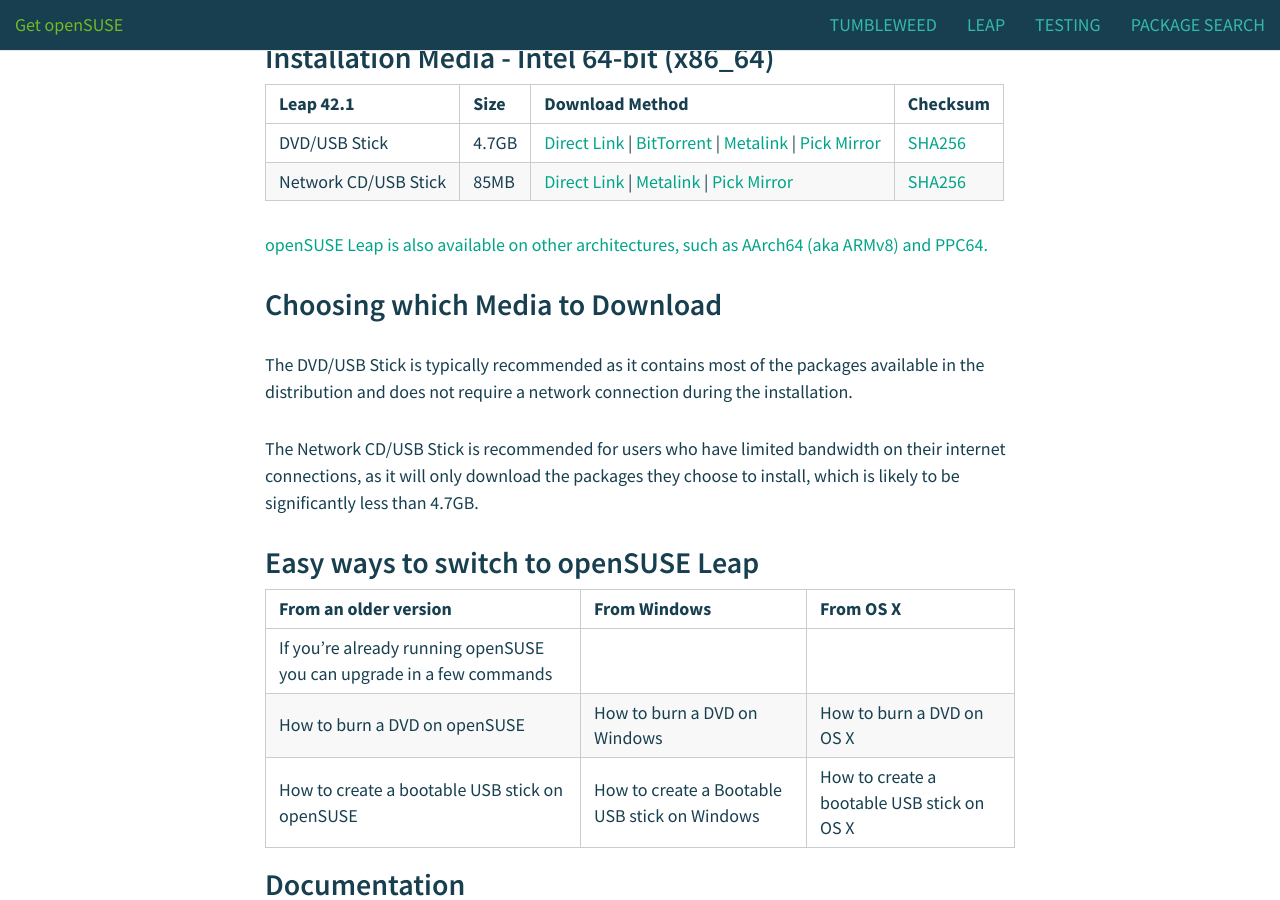
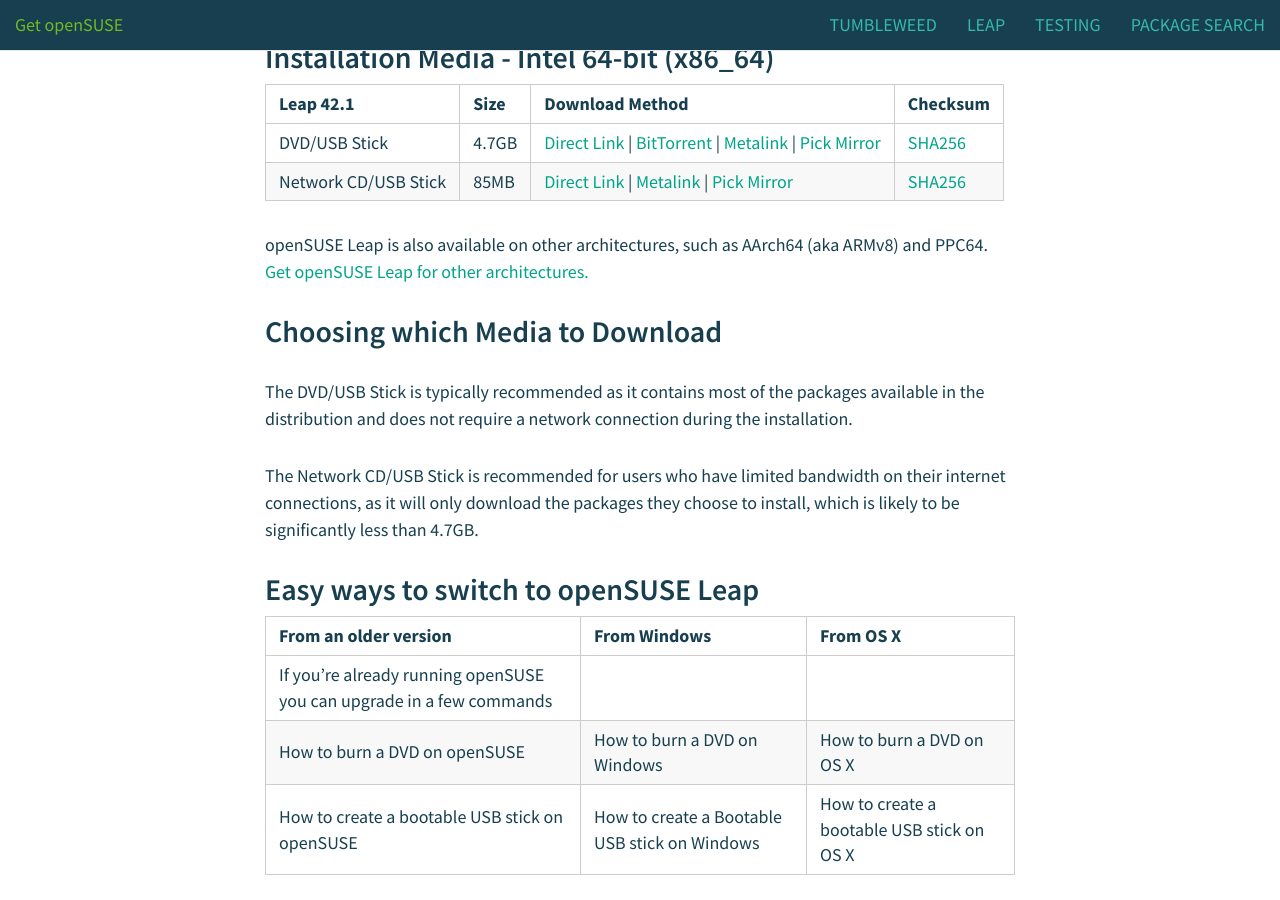
Before and after one commit to sysrich/new-software.o.o, a Jekyll site: the page built from leap/index.md, in a window 1280 px wide and 900 px high, scrolled down 310 px. Built offline with Jekyll 4.4.1, drawn with Linux system fonts in a browser that asks for light colours; nearby versions of some CDN libraries.

Commit message:
Improve arch link presentation

```diff
--- a/leap/index.md
+++ b/leap/index.md
@@ -10,7 +10,8 @@
 | DVD/USB Stick | 4.7GB | [Direct Link](http://download.opensuse.org/distribution/leap/42.1/iso/openSUSE-Leap-42.1-DVD-x86_64.iso) \| [BitTorrent](http://download.opensuse.org/distribution/leap/42.1/iso/openSUSE-Leap-42.1-DVD-x86_64.iso.torrent) \| [Metalink](http://download.opensuse.org/distribution/leap/42.1/iso/openSUSE-Leap-42.1-DVD-x86_64.iso.meta4) \| [Pick Mirror](http://download.opensuse.org/distribution/leap/42.1/iso/openSUSE-Leap-42.1-DVD-x86_64.iso?mirrorlist) | [SHA256](http://download.opensuse.org/distribution/leap/42.1/iso/openSUSE-Leap-42.1-DVD-x86_64.iso.sha256) |
 | Network CD/USB Stick | 85MB | [Direct Link](http://download.opensuse.org/distribution/leap/42.1/iso/openSUSE-Leap-42.1-NET-x86_64.iso) \| [Metalink](http://download.opensuse.org/distribution/leap/42.1/iso/openSUSE-Leap-42.1-NET-x86_64.iso.meta4) \| [Pick Mirror](http://download.opensuse.org/distribution/leap/42.1/iso/openSUSE-Leap-42.1-NET-x86_64.iso?mirrorlist) | [SHA256](http://download.opensuse.org/distribution/leap/42.1/iso/openSUSE-Leap-42.1-NET-x86_64.iso.sha256) |
 
-[openSUSE Leap is also available on other architectures, such as AArch64 (aka ARMv8) and PPC64. ]({{ site.url }}/leap/ports)
+openSUSE Leap is also available on other architectures, such as AArch64 (aka ARMv8) and PPC64.
+[Get openSUSE Leap for other architectures.]({{ site.url }}/leap/ports)
 
 ## Choosing which Media to Download
 
```
Also changed, not shown: tumbleweed/index.md (+2 -1 lines).
